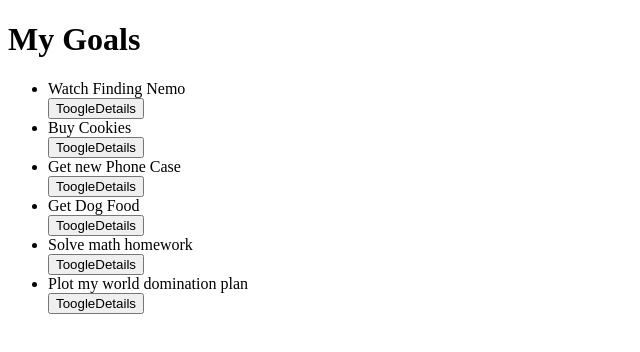
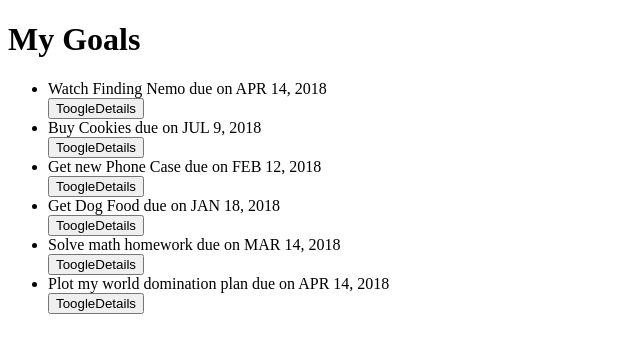
Before and after one commit to MrazTevin/GoalTrack, an Angular app: page / in a window 1280 px wide. Shown: the top 352 px of the page, without its empty margins (0-640 px from the left). Built offline with nearby package versions, Linux system fonts and the light colour scheme.

Commit message:
created a pipe and chained another pipe

```diff
--- a/src/app/goal.ts
+++ b/src/app/goal.ts
@@ -1,6 +1,6 @@
 export class Goal {
   public showDescription:boolean;
-  constructor(public id:number,public name:string,public description:string){
+  constructor(public id:number,public name:string,public description:string,public completeDate:Date){
     this.showDescription=false
   }
 }
--- a/src/app/goal/goal.component.html
+++ b/src/app/goal/goal.component.html
@@ -3,7 +3,7 @@
 
 <ul>
   <div *ngFor='let goal of goals; let i = index'>
-    <li>{{goal.name}}</li>
+    <li id="{{i}}" appStrikethrough>{{goal.name}} due on {{goal.completeDate|date|uppercase}}</li>
     <button class="click"(click)='toogleDetails(i)'>ToogleDetails</button>
     <app-goal-details *ngIf="goal.showDescription"[goal]='goal' (isComplete)= 'completeGoal($event, i)'></app-goal-details>
   </div>
--- a/src/app/goal/goal.component.ts
+++ b/src/app/goal/goal.component.ts
@@ -8,12 +8,12 @@
 })
 export class GoalComponent implements OnInit {
   goals = [
-    new Goal(1, 'Watch Finding Nemo', 'Find an online version and watch Merilin ind his son'),
-    new Goal(2, 'Buy Cookies', 'I have to buy cookies for the parrot'),
-    new Goal(3, 'Get new Phone Case', 'Diana has her birthday coming up soon'),
-    new Goal(4, 'Get Dog Food', 'Pupper likes expensive snacks'),
-    new Goal(5, 'Solve math homework', 'Damn Math'),
-    new Goal(6, 'Plot my world domination plan', 'Cause I am an evil overlord'),
+    new Goal(1, 'Watch Finding Nemo', 'Find an online version and watch Merilin ind his son',new Date(2018,3,14) ),
+    new Goal(2, 'Buy Cookies', 'I have to buy cookies for the parrot',new Date(2018,6,9) ),
+    new Goal(3, 'Get new Phone Case', 'Diana has her birthday coming up soon',new Date(2018,1,12) ),
+    new Goal(4, 'Get Dog Food', 'Pupper likes expensive snacks',new Date(2018,0,18) ),
+    new Goal(5, 'Solve math homework', 'Damn Math',new Date(2018,2,14) ),
+    new Goal(6, 'Plot my world domination plan', 'Cause I am an evil overlord',new Date(2018,3,14) ),
   ]
     toogleDetails(index){
       this.goals[index].showDescription = !this.goals[index].showDescription;
```
